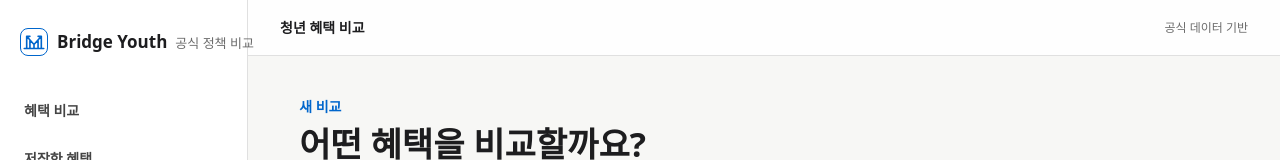
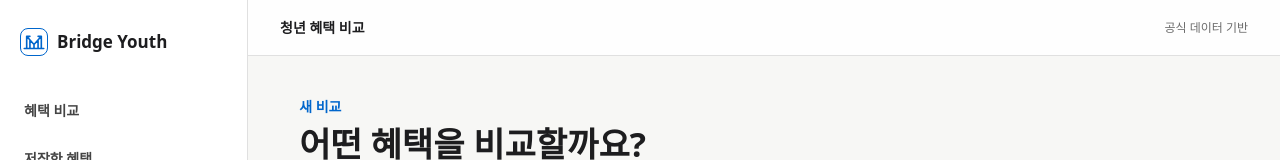
Before and after one commit to Sohyun124/Bridge-Youth, a website: page index.html in a window 1280 px wide. Shown: the top 160 px of the page. Drawn offline with Linux system fonts and the light colour scheme.

Commit message:
Remove sidebar subtitle

```diff
--- a/index.html
+++ b/index.html
@@ -17,7 +17,7 @@
     <div class="app-shell">
       <aside class="notion-nav app-sidebar">
         <div class="notion-nav-inner">
-          <button class="wordmark" data-view="categories" aria-label="Bridge Youth 홈"><span class="brand-mark" aria-hidden="true"><svg viewBox="0 0 32 32" fill="none"><path d="M4 24h24M7 24V9l9 10 9-10v15M7 9h4m10 0h4M7 9v5m18-5v5M11 14v10m5-5v5m5-10v10"/></svg></span><span class="wordmark-copy">Bridge Youth <span class="wordmark-subtitle">공식 정책 비교</span></span></button>
+          <button class="wordmark" data-view="categories" aria-label="Bridge Youth 홈"><span class="brand-mark" aria-hidden="true"><svg viewBox="0 0 32 32" fill="none"><path d="M4 24h24M7 24V9l9 10 9-10v15M7 9h4m10 0h4M7 9v5m18-5v5M11 14v10m5-5v5m5-10v10"/></svg></span><span class="wordmark-copy">Bridge Youth</span></button>
           <nav class="notion-links" aria-label="주요 메뉴"><button data-view="categories">혜택 비교</button><button data-view="saved">저장한 혜택</button><button data-view="logs">분석</button><button data-view="privacy">개인정보</button></nav>
           <p class="sidebar-note">공식 출처·기준일·갱신일이 확인된 정책만 비교합니다.</p>
         </div>
```
